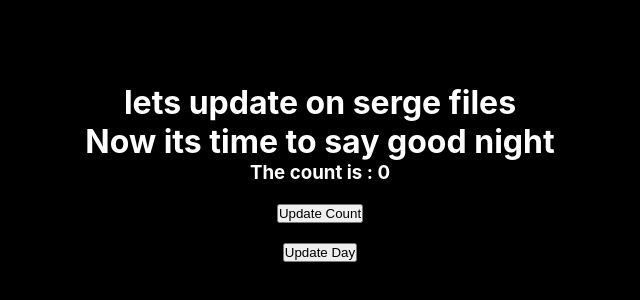
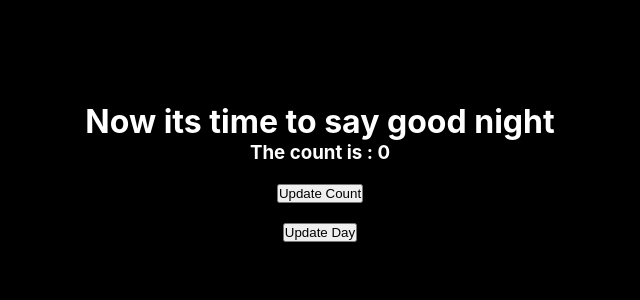
Before and after one commit to waseem-wassu/React-counter-app, a React (Create React App) app: page / in a window 1280 px wide. Shown: the part 228-528 px from the top of the page, without its empty margins (320-960 px from the left). Built offline with nearby package versions, Linux system fonts and the light colour scheme.

Commit message:
Update App.js

```diff
--- a/src/App.js
+++ b/src/App.js
@@ -8,7 +8,7 @@ function App() {
 
   return (
     <div className={` box ${day ? 'dayLight' : 'dayDark'} `}>
-     <h1>lets update on serge files</h1>
+
     <h1>Now its time to say good {day ? 'morning':'night'}</h1>
 
        <Counter counter={count} />
```
